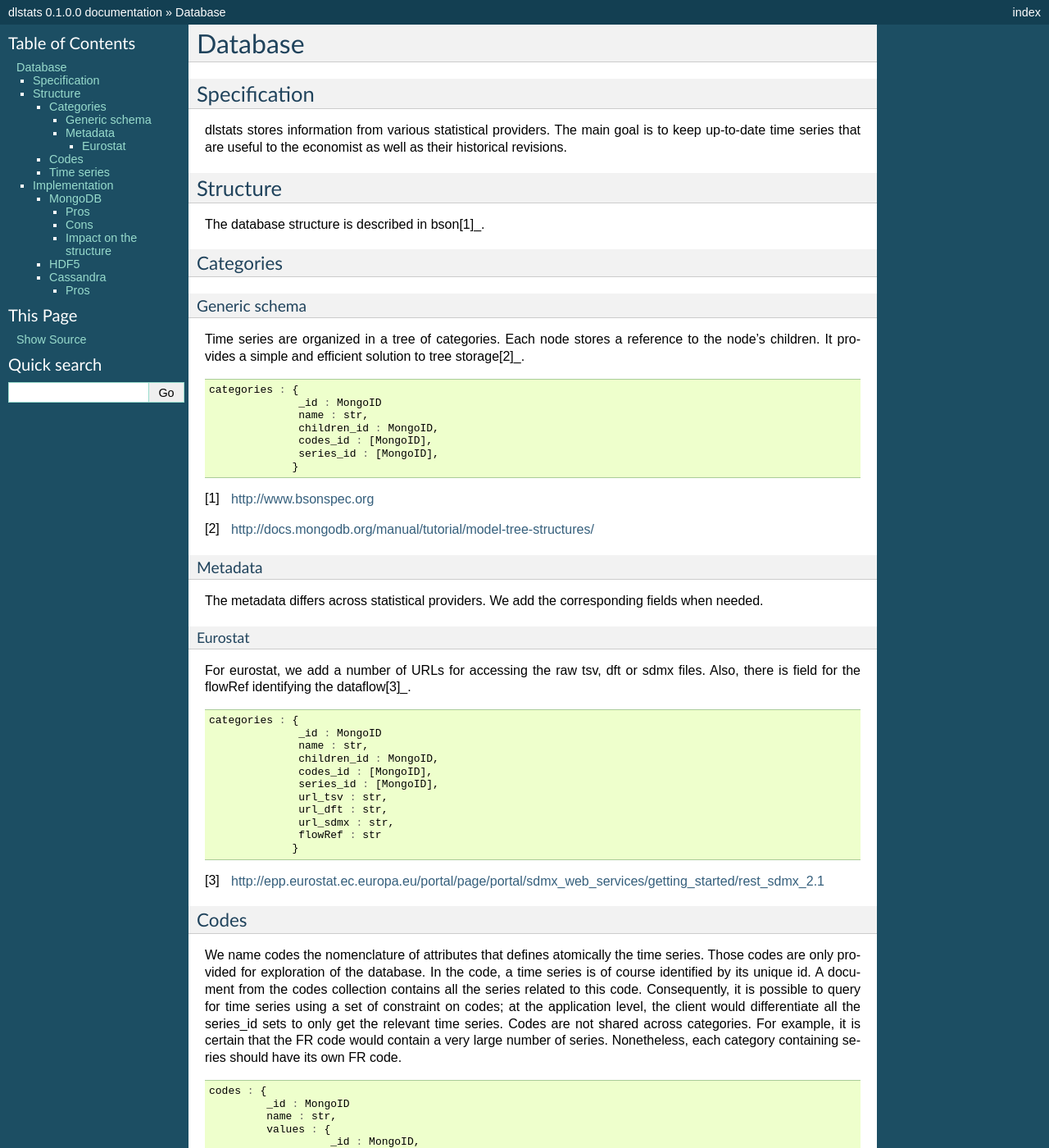
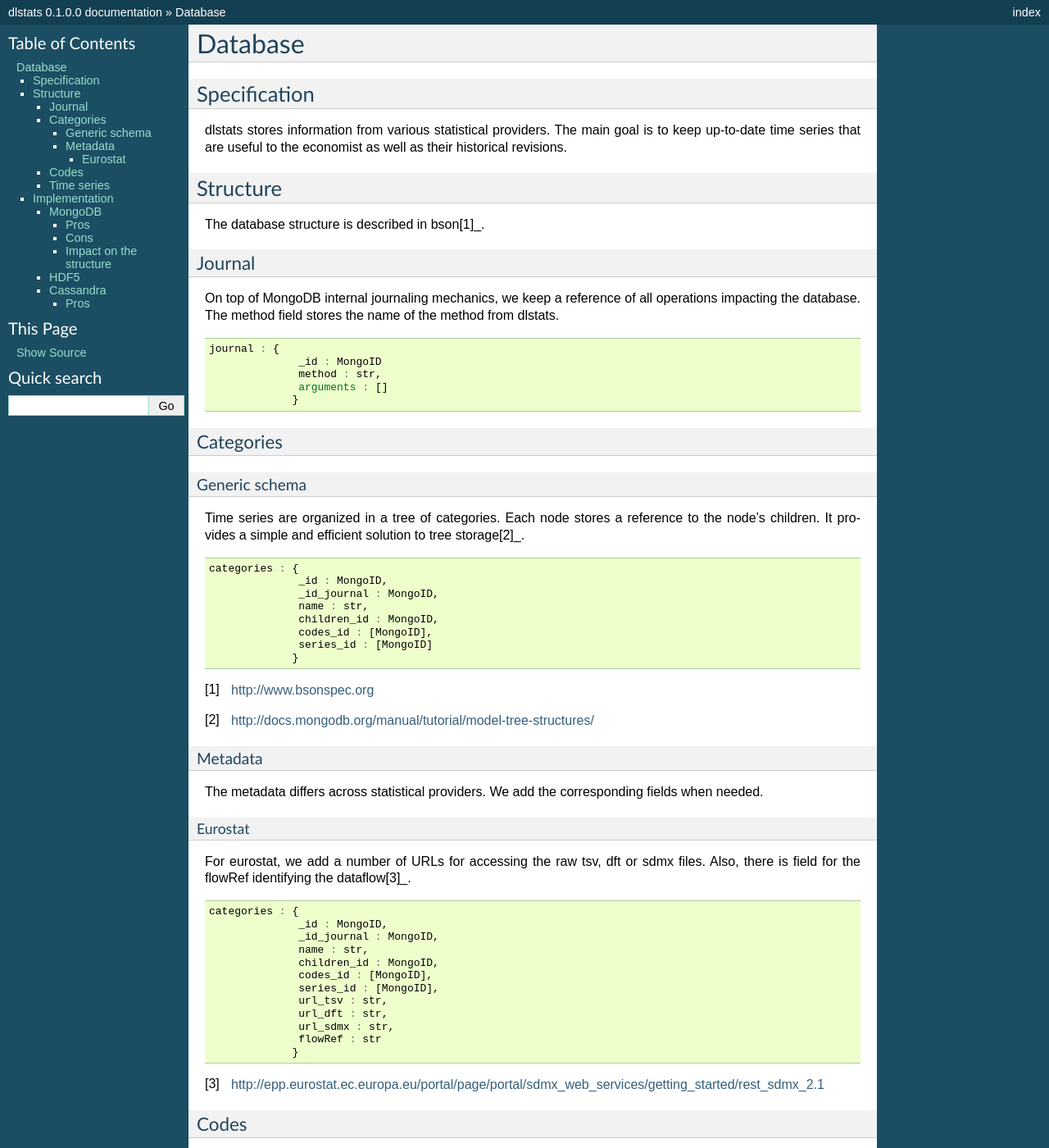
Before and after one commit to Widukind/dlstats, a Sphinx documentation site: the page built from documentation/database.rst, in a window 1280 px wide and 1400 px high. Shown: the whole window at 82% size. Built offline with Sphinx 7.4.7, drawn with Linux system fonts in a browser that asks for light colours; formulas are drawn with MathJax 3; some of the changed text lies outside the part shown.

Commit message:
Add a journal

```diff
--- a/documentation/database.rst
+++ b/documentation/database.rst
@@ -12,6 +12,19 @@ Structure
 
 The database structure is described in bson[1]_.
 
+Journal
+_______
+On top of MongoDB internal journaling mechanics, we keep a reference of all operations impacting the database. The method field stores the name of the method from dlstats.
+
+.. code:: javascript
+
+ journal : {
+               _id : MongoID
+               method : str,
+               arguments : []
+              }
+
+
 Categories
 __________
 Generic schema
@@ -21,11 +34,12 @@ Time series are organized in a tree of categories. Each node stores a reference
 .. code:: javascript
 
  categories : {
-               _id : MongoID
+               _id : MongoID,
+               _id_journal : MongoID,
                name : str,
                children_id : MongoID,
                codes_id : [MongoID],
-               series_id : [MongoID],
+               series_id : [MongoID]
               }
 
 .. [1] http://www.bsonspec.org
@@ -42,7 +56,8 @@ For eurostat, we add a number of URLs for accessing the raw tsv, dft or sdmx fil
 .. code:: javascript
 
  categories : {
-               _id : MongoID
+               _id : MongoID,
+               _id_journal : MongoID,
                name : str,
                children_id : MongoID,
                codes_id : [MongoID],
@@ -64,6 +79,7 @@ Codes are not shared across categories. For example, it is certain that the FR c
 
  codes : {
           _id : MongoID
+          _id_journal : MongoID,
           name : str,
           values : {
                     _id : MongoID,
@@ -81,6 +97,7 @@ A time series stores the codes restrictions it enforces, the categories it belon
 
  series : {
            _id : MongoID,
+           _id_journal : MongoID,
            name : str,
            data : {
                    _id : MongoID,
```
